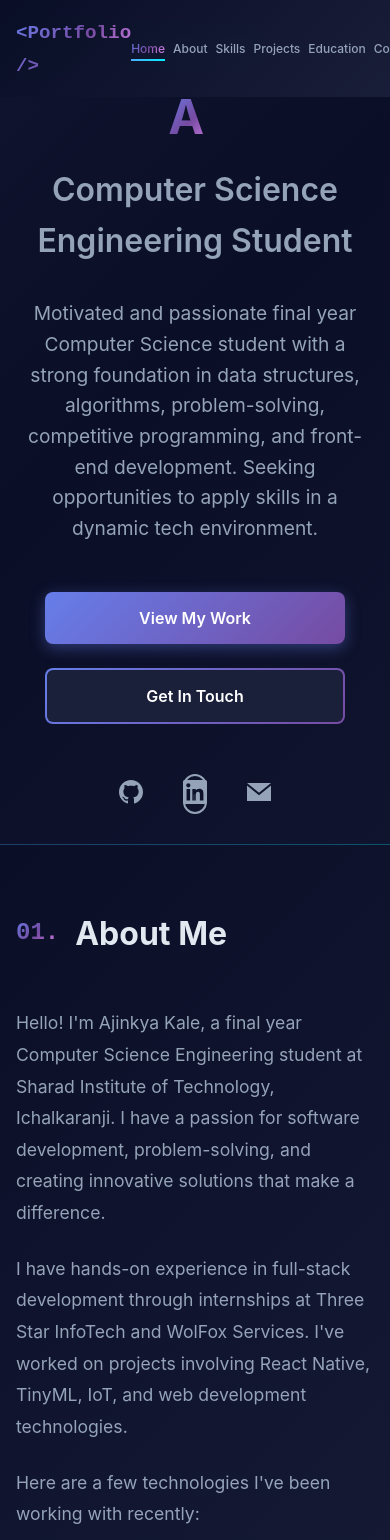
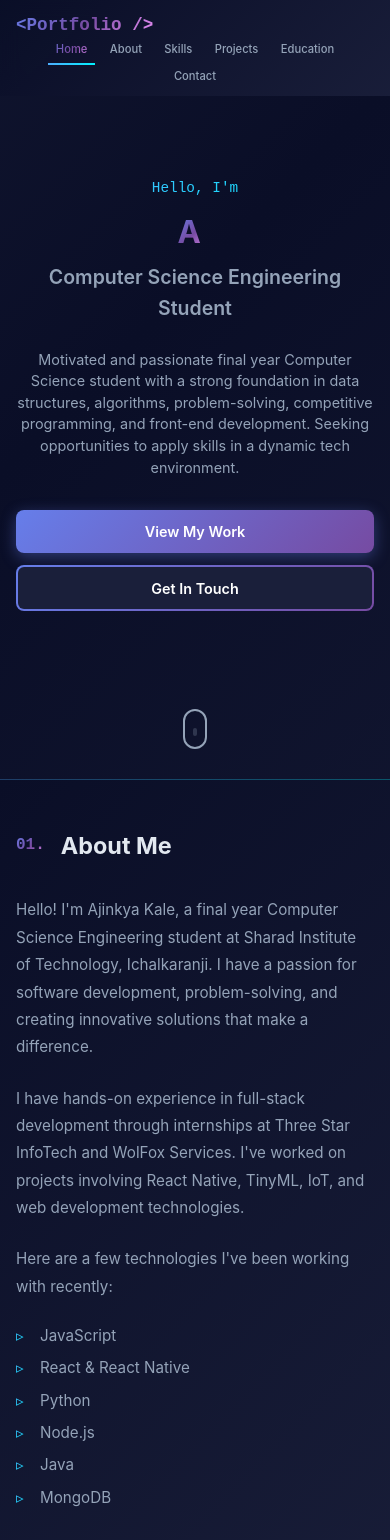
Before and after one commit to Ajinkya0605/PortFolio, a React (Vite) app: page / in a window 390 px wide. Shown: the top 1540 px of the page. Built offline with nearby package versions, Linux system fonts and the light colour scheme.

Commit message:
Made the Website responsive for all devices.

```diff
--- a/src/App.css
+++ b/src/App.css
@@ -104,7 +104,7 @@
   flex-direction: column;
   justify-content: center;
   align-items: center;
-  padding: 0 2rem;
+  padding: 80px 2rem 2rem;
   position: relative;
   background: linear-gradient(135deg, #0a0e27 0%, #1a1f3a 30%, #0a0e27 60%, #1a1f3a 100%);
   background-size: 400% 400%;
@@ -307,6 +307,7 @@
 section {
   padding: 6rem 0;
   position: relative;
+  scroll-margin-top: 80px; /* Account for fixed navbar */
 }
 
 .section-title {
@@ -999,13 +1000,60 @@ section {
 
 /* Responsive Design */
 @media (max-width: 768px) {
+  .navbar {
+    padding: 0.75rem 0;
+  }
+
+  .nav-container {
+    padding: 0 1.5rem;
+  }
+
   .nav-menu {
-    gap: 1rem;
-    font-size: 0.85rem;
+    gap: 0.75rem;
+    font-size: 0.8rem;
   }
 
   .nav-menu li a {
-    font-size: 0.85rem;
+    font-size: 0.8rem;
+  }
+
+  .logo {
+    font-size: 1.3rem;
+  }
+
+  .hero {
+    padding: 70px 1.5rem 2rem;
+    min-height: calc(100vh - 70px);
+  }
+
+  .greeting {
+    font-size: 1rem;
+  }
+
+  .hero-name {
+    font-size: clamp(2rem, 6vw, 4rem);
+  }
+
+  .hero-title {
+    font-size: clamp(1.5rem, 4vw, 2.5rem);
+  }
+
+  .hero-description {
+    font-size: 1rem;
+    padding: 0 1rem;
+  }
+
+  .hero-buttons {
+    flex-direction: column;
+    align-items: center;
+    gap: 1rem;
+    width: 100%;
+  }
+
+  .btn {
+    width: 100%;
+    max-width: 280px;
+    padding: 0.9rem 1.5rem;
   }
 
   .about-content {
@@ -1019,16 +1067,6 @@ section {
 
   .projects-grid {
     grid-template-columns: 1fr;
-  }
-
-  .hero-buttons {
-    flex-direction: column;
-    align-items: center;
-  }
-
-  .btn {
-    width: 100%;
-    max-width: 300px;
   }
 
   .education-header {
@@ -1048,35 +1086,138 @@ section {
   .form-group textarea {
     font-size: 16px; /* Prevents zoom on iOS */
   }
+
+  .section-title {
+    font-size: clamp(1.5rem, 5vw, 2.5rem);
+  }
+
+  .section-number {
+    font-size: 1.2rem;
+  }
 }
 
 @media (max-width: 480px) {
+  .navbar {
+    padding: 0.6rem 0;
+  }
+
   .container {
     padding: 0 1rem;
   }
 
   .nav-container {
     padding: 0 1rem;
+    flex-wrap: wrap;
+  }
+
+  .logo {
+    font-size: 1.1rem;
+  }
+
+  .nav-menu {
+    gap: 0.4rem;
+    flex-wrap: wrap;
+    justify-content: center;
+  }
+
+  .nav-menu li a {
+    font-size: 0.7rem;
+    padding: 0.25rem 0.5rem;
   }
 
   .hero {
-    padding: 0 1rem;
+    padding: 65px 1rem 1.5rem;
+    min-height: calc(100vh - 65px);
+  }
+
+  .greeting {
+    font-size: 0.9rem;
+    margin-bottom: 0.5rem;
+  }
+
+  .hero-name {
+    font-size: clamp(1.8rem, 8vw, 3rem);
+    margin: 0.3rem 0;
+  }
+
+  .hero-title {
+    font-size: clamp(1.2rem, 5vw, 2rem);
+    margin: 0.3rem 0 1.5rem;
+  }
+
+  .hero-description {
+    font-size: 0.9rem;
+    padding: 0;
+    margin-bottom: 2rem;
+    line-height: 1.5;
+  }
+
+  .hero-buttons {
+    gap: 0.75rem;
+    margin-bottom: 2rem;
+  }
+
+  .btn {
+    padding: 0.8rem 1.2rem;
+    font-size: 0.9rem;
+    max-width: 100%;
+  }
+
+  .social-links {
+    gap: 1rem;
+  }
+
+  .social-links a {
+    width: 35px;
+    height: 35px;
+  }
+
+  .social-links svg {
+    width: 20px;
+    height: 20px;
   }
 
   section {
-    padding: 4rem 0;
+    padding: 3rem 0;
   }
 
-  .logo {
+  .section-title {
+    font-size: clamp(1.3rem, 6vw, 2rem);
+    margin-bottom: 2rem;
+    flex-wrap: wrap;
+  }
+
+  .section-number {
+    font-size: 1rem;
+  }
+
+  section {
+    scroll-margin-top: 65px; /* Adjusted for smaller navbar on mobile */
+  }
+
+  .about-text p {
+    font-size: 0.95rem;
+  }
+
+  .image-wrapper {
+    width: 200px;
+    height: 200px;
+  }
+
+  .project-card {
+    padding: 1.5rem;
+  }
+
+  .project-title {
     font-size: 1.2rem;
   }
 
-  .nav-menu {
-    gap: 0.5rem;
+  .education-item {
+    padding: 1.5rem;
   }
 
-  .nav-menu li a {
-    font-size: 0.75rem;
+  .education-degree {
+    font-size: 1.2rem;
   }
 
   .contact-form {
@@ -1084,6 +1225,29 @@ section {
   }
 
   .contact-intro {
-    font-size: 1rem;
+    font-size: 0.9rem;
+    margin-bottom: 2rem;
+  }
+
+  .form-group {
+    margin-bottom: 1.2rem;
+  }
+
+  .form-group input,
+  .form-group textarea {
+    padding: 0.6rem 0.8rem;
+    font-size: 16px;
+  }
+
+  .skills-grid {
+    gap: 1.5rem;
+  }
+
+  .skill-name {
+    font-size: 0.9rem;
+  }
+
+  .skill-percentage {
+    font-size: 0.8rem;
   }
 }
--- a/src/App.jsx
+++ b/src/App.jsx
@@ -43,7 +43,14 @@ function App() {
   const scrollToSection = (sectionId) => {
     const element = document.getElementById(sectionId)
     if (element) {
-      element.scrollIntoView({ behavior: 'smooth' })
+      const offset = 80 // Account for fixed navbar
+      const elementPosition = element.getBoundingClientRect().top
+      const offsetPosition = elementPosition + window.pageYOffset - offset
+
+      window.scrollTo({
+        top: offsetPosition,
+        behavior: 'smooth'
+      })
     }
   }
 
@@ -183,23 +190,6 @@ function App() {
               <button className="btn btn-secondary" onClick={() => scrollToSection('contact')}>
                 Get In Touch
               </button>
-            </div>
-            <div className="social-links">
-              <a href="https://github.com/Ajinkya0605" target="_blank" rel="noopener noreferrer" aria-label="GitHub">
-                <svg viewBox="0 0 24 24" fill="currentColor">
-                  <path d="M12 0c-6.626 0-12 5.373-12 12 0 5.302 3.438 9.8 8.207 11.387.599.111.793-.261.793-.577v-2.234c-3.338.726-4.033-1.416-4.033-1.416-.546-1.387-1.333-1.756-1.333-1.756-1.089-.745.083-.729.083-.729 1.205.084 1.839 1.237 1.839 1.237 1.07 1.834 2.807 1.304 3.492.997.107-.775.418-1.305.762-1.604-2.665-.305-5.467-1.334-5.467-5.931 0-1.311.469-2.381 1.236-3.221-.124-.303-.535-1.524.117-3.176 0 0 1.008-.322 3.301 1.23.957-.266 1.983-.399 3.003-.404 1.02.005 2.047.138 3.006.404 2.291-1.552 3.297-1.23 3.297-1.23.653 1.653.242 2.874.118 3.176.77.84 1.235 1.911 1.235 3.221 0 4.609-2.807 5.624-5.479 5.921.43.372.823 1.102.823 2.222v3.293c0 .319.192.694.801.576 4.765-1.589 8.199-6.086 8.199-11.386 0-6.627-5.373-12-12-12z" />
-                </svg>
-              </a>
-              <a href="https://linkedin.com/in/ajinkya-kale-442002264" target="_blank" rel="noopener noreferrer" aria-label="LinkedIn">
-                <svg viewBox="0 0 24 24" fill="currentColor">
-                  <path d="M20.447 20.452h-3.554v-5.569c0-1.328-.027-3.037-1.852-3.037-1.853 0-2.136 1.445-2.136 2.939v5.667H9.351V9h3.414v1.561h.046c.477-.9 1.637-1.85 3.37-1.85 3.601 0 4.267 2.37 4.267 5.455v6.286zM5.337 7.433c-1.144 0-2.063-.926-2.063-2.065 0-1.138.92-2.063 2.063-2.063 1.14 0 2.064.925 2.064 2.063 0 1.139-.925 2.065-2.064 2.065zm1.782 13.019H3.555V9h3.564v11.452zM22.225 0H1.771C.792 0 0 .774 0 1.729v20.542C0 23.227.792 24 1.771 24h20.451C23.2 24 24 23.227 24 22.271V1.729C24 .774 23.2 0 22.222 0h.003z" />
-                </svg>
-              </a>
-              <a href="mailto:kaleajinkya2005@gmail.com" aria-label="Email">
-                <svg viewBox="0 0 24 24" fill="currentColor">
-                  <path d="M12 12.713l-11.985-9.713h23.97l-11.985 9.713zm0 2.574l-12-9.725v15.438h24v-15.438l-12 9.725z" />
-                </svg>
-              </a>
             </div>
           </div>
         </div>
@@ -411,6 +401,23 @@ function App() {
                 Send Message
               </button>
             </form>
+            <div className="social-links">
+              <a href="https://github.com/Ajinkya0605" target="_blank" rel="noopener noreferrer" aria-label="GitHub">
+                <svg viewBox="0 0 24 24" fill="currentColor">
+                  <path d="M12 0c-6.626 0-12 5.373-12 12 0 5.302 3.438 9.8 8.207 11.387.599.111.793-.261.793-.577v-2.234c-3.338.726-4.033-1.416-4.033-1.416-.546-1.387-1.333-1.756-1.333-1.756-1.089-.745.083-.729.083-.729 1.205.084 1.839 1.237 1.839 1.237 1.07 1.834 2.807 1.304 3.492.997.107-.775.418-1.305.762-1.604-2.665-.305-5.467-1.334-5.467-5.931 0-1.311.469-2.381 1.236-3.221-.124-.303-.535-1.524.117-3.176 0 0 1.008-.322 3.301 1.23.957-.266 1.983-.399 3.003-.404 1.02.005 2.047.138 3.006.404 2.291-1.552 3.297-1.23 3.297-1.23.653 1.653.242 2.874.118 3.176.77.84 1.235 1.911 1.235 3.221 0 4.609-2.807 5.624-5.479 5.921.43.372.823 1.102.823 2.222v3.293c0 .319.192.694.801.576 4.765-1.589 8.199-6.086 8.199-11.386 0-6.627-5.373-12-12-12z" />
+                </svg>
+              </a>
+              <a href="https://linkedin.com/in/ajinkya-kale-442002264" target="_blank" rel="noopener noreferrer" aria-label="LinkedIn">
+                <svg viewBox="0 0 24 24" fill="currentColor">
+                  <path d="M20.447 20.452h-3.554v-5.569c0-1.328-.027-3.037-1.852-3.037-1.853 0-2.136 1.445-2.136 2.939v5.667H9.351V9h3.414v1.561h.046c.477-.9 1.637-1.85 3.37-1.85 3.601 0 4.267 2.37 4.267 5.455v6.286zM5.337 7.433c-1.144 0-2.063-.926-2.063-2.065 0-1.138.92-2.063 2.063-2.063 1.14 0 2.064.925 2.064 2.063 0 1.139-.925 2.065-2.064 2.065zm1.782 13.019H3.555V9h3.564v11.452zM22.225 0H1.771C.792 0 0 .774 0 1.729v20.542C0 23.227.792 24 1.771 24h20.451C23.2 24 24 23.227 24 22.271V1.729C24 .774 23.2 0 22.222 0h.003z" />
+                </svg>
+              </a>
+              <a href="mailto:kaleajinkya2005@gmail.com" aria-label="Email">
+                <svg viewBox="0 0 24 24" fill="currentColor">
+                  <path d="M12 12.713l-11.985-9.713h23.97l-11.985 9.713zm0 2.574l-12-9.725v15.438h24v-15.438l-12 9.725z" />
+                </svg>
+              </a>
+            </div>
           </div>
         </div>
       </section>
```
